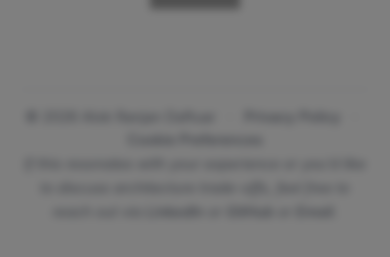
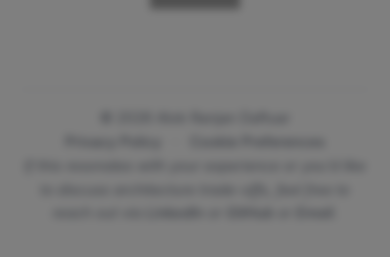
Before and after one commit to aloknecessary/aloknecessary.github.io, a Jekyll site: the page built from index.md, in a window 390 px wide and 1400 px high, scrolled down 7460 px. Shown: the part 1102-1359 px from the top of the window. Built offline with Jekyll 4.4.1, drawn with Linux system fonts in a browser that asks for light colours; grey boxes are pictures that could not be loaded.

Commit message:
fix: footer tweaked for desktop and mobile browsers

```diff
--- a/_includes/footer.html
+++ b/_includes/footer.html
@@ -1,21 +1,24 @@
-<p class="footer">
-  <span >
-      © {{ site.time | date: "%Y" }} Alok Ranjan Daftuar
-      <span style="margin: 0 0.5rem;">·</span>
-      <a href="/privacy-policy" >Privacy Policy</a>
-      <span style="margin: 0 0.5rem;">·</span>
-      <a href="#" onclick="event.preventDefault(); window.reopenCookieConsent();" >
-        Cookie Preferences
-      </a>
-    </span><br />
+<div class="footer">
+  <span>
+    <span>© {{ site.time | date: "%Y" }} Alok Ranjan Daftuar</span>
+    <span class="mobile-visible"><br></span>
+    <span class="mobile-hidden" style="margin: 0 0.5rem">·</span>
+    <a href="/privacy-policy">Privacy Policy</a>
+    <span style="margin: 0 0.5rem">·</span>
+    <a href="#" onclick="
+        event.preventDefault();
+        window.reopenCookieConsent();
+      ">
+      Cookie Preferences
+    </a> </span><br>
   <!-- <span> © {{ site.time | date: "%Y" }} Alok · Built with GitHub Pages</span> -->
   <em>
-    If this resonates with your experience or you’d like to discuss architecture trade-offs,
-    feel free to reach out via
+    If this resonates with your experience or you’d like to discuss architecture
+    trade-offs, feel free to reach out via
     <a href="https://www.linkedin.com/in/aloknecessary/" target="_blank">LinkedIn</a>
     or
     <a href="https://github.com/aloknecessary" target="_blank">GitHub</a>
     or
     <a href="mailto:aloknecessary@gmail.com">Email</a>.
   </em>
-</p>
+</div>
--- a/assets/css/main.css
+++ b/assets/css/main.css
@@ -97,11 +97,18 @@
   color: var(--muted);
   text-align: center;
 }
-footer p {
+.footer .mobile-visible {
+  display: none;
+}
+.footer .mobile-hidden {
+  display: inline;
+}
+.footer {
+  margin-top: 16px;
   text-align: center;
   font-size: 0.9rem;
 }
-footer a{
+.footer a{
   color: #6b7280;
   font-size: 0.9rem;
   text-decoration: none;
@@ -209,3 +216,13 @@
   margin: 0 0.4rem;
   color: #aaa;
 }
+
+@media (max-width: 768px) {
+  .footer .mobile-visible {
+    display: inline;
+  }
+  .footer .mobile-hidden {
+    display: none;
+  }
+
+}
```
